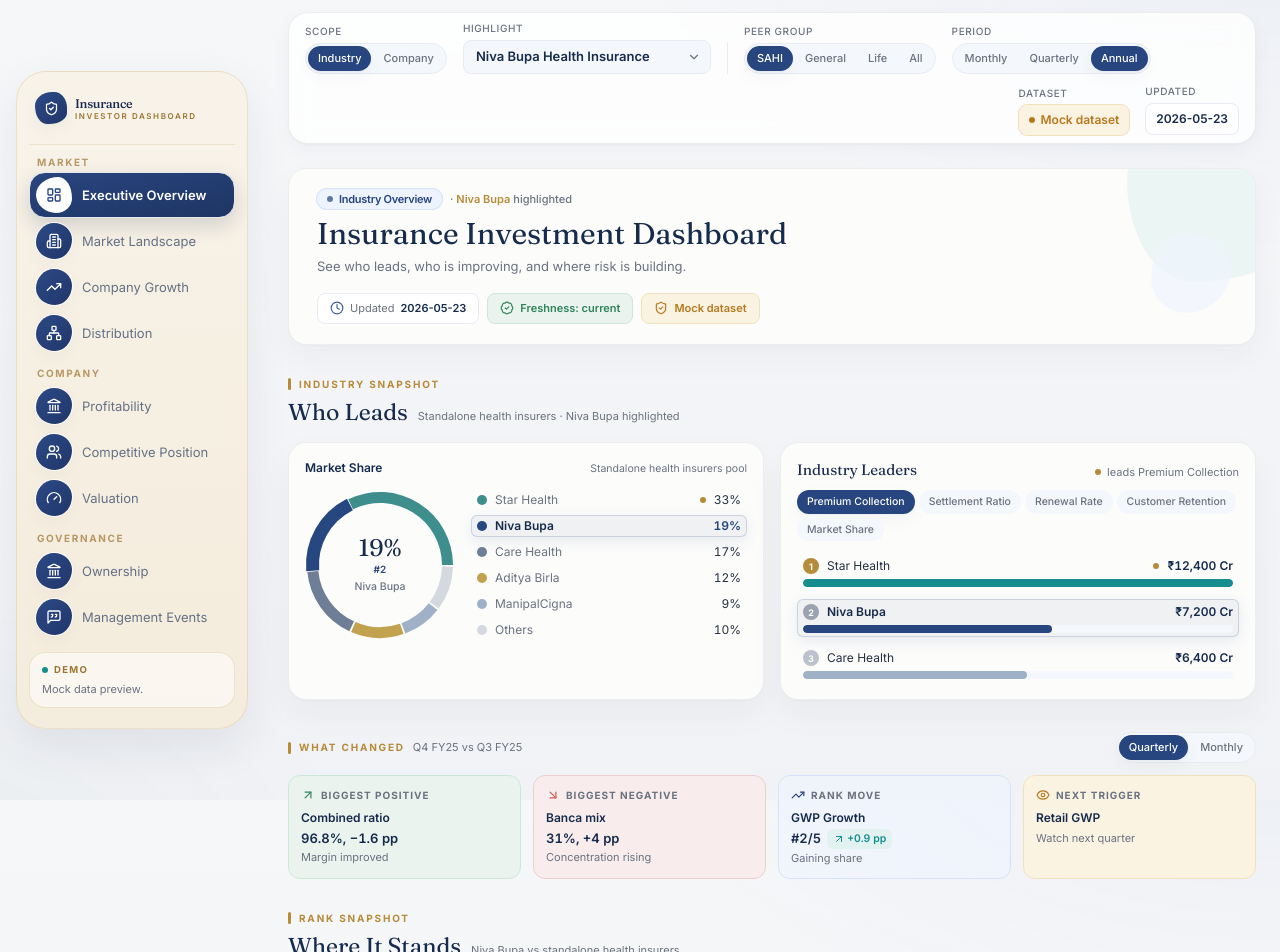
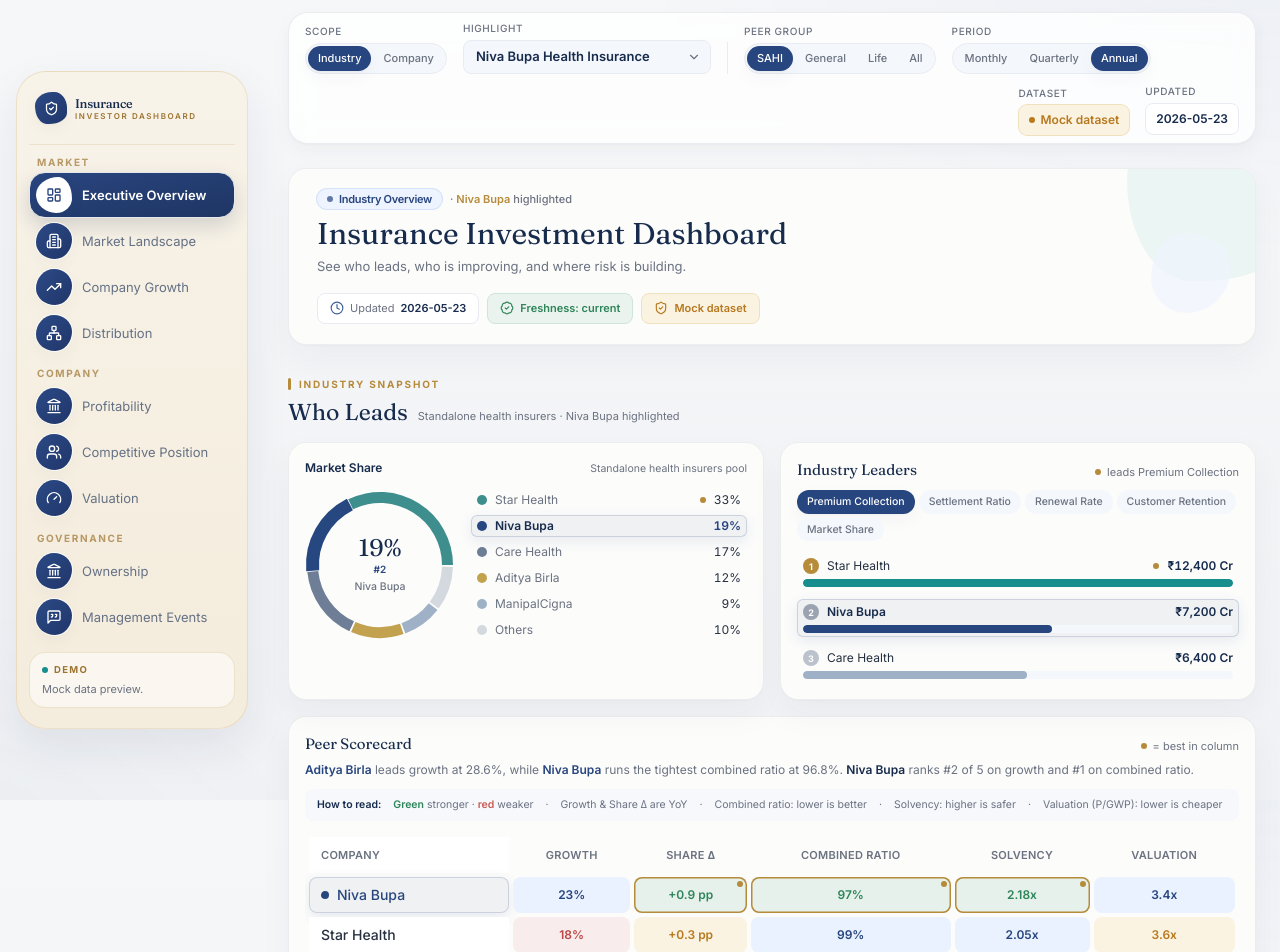
Before and after one commit to techmuns/healthinsurance, a React (Vite) app: page / in a window 1280 px wide. Shown: the top 952 px of the page. Built offline with nearby package versions, Linux system fonts and the light colour scheme.

Commit message:
Restore Peer Scorecard heatmap to Industry Snapshot
https://claude.ai/code/session_01DyoNQdT4Vj9dVSe1CKJDYU

```diff
--- a/src/sections/ExecutiveOverview.tsx
+++ b/src/sections/ExecutiveOverview.tsx
@@ -3,13 +3,15 @@ import { SignalBadge } from '@/components/SignalBadge'
 import { SectionHeading } from '@/components/SectionHeading'
 import { MarketShareDonut } from '@/components/MarketShareDonut'
 import { IndustryLeaders } from '@/components/IndustryLeaders'
+import { Heatmap } from '@/components/Heatmap'
+import { BestInColumnLegend } from '@/components/LeaderDot'
 import { MetricChip } from '@/components/MetricChip'
 import { WhatChangedStrip } from '@/components/WhatChangedStrip'
 import { CompanySignalCard } from '@/components/CompanySignalCard'
 import { PeerRankSnapshot } from '@/components/PeerRankSnapshot'
 import { QuarterlyCalcCard } from '@/components/QuarterlyCalcCard'
 import { useActiveCompany, useFilters } from '@/state/filters'
-import { getFilteredInsurers, getMarketShareSlices } from '@/lib/insurers'
+import { getFilteredInsurers, getMarketShareSlices, getPeerScorecardData } from '@/lib/insurers'
 import { getQuarterlyReview } from '@/lib/review'
 import { DATA_FRESHNESS, PEER_GROUP_LABEL, industryMetrics, insurers } from '@/data/mockData'
 
@@ -27,6 +29,8 @@ export function ExecutiveOverview() {
   const inFiltered = filtered.some((i) => i.id === company.id)
   const peerList = inFiltered ? filtered : insurers.filter((i) => i.peerGroup === company.peerGroup)
   const slices = getMarketShareSlices(filters)
+  const scorecard = getPeerScorecardData(filters)
+  const s = scorecard.summary
   const groupLabel = PEER_GROUP_LABEL[peerGroup]
   const shareContext = peerGroup === 'All' ? 'Premium-weighted, full universe' : `${groupLabel} pool`
 
@@ -99,6 +103,84 @@ export function ExecutiveOverview() {
             <IndustryLeaders insurers={filtered} highlightId={company.id} onSelect={filters.setHighlightedCompany} />
           </div>
         </div>
+
+        {/* Peer scorecard — full width, self-explanatory */}
+        <div className="card-surface card-interactive mt-4 p-4">
+          <div className="flex flex-wrap items-baseline justify-between gap-2">
+            <p className="font-display text-[15px] text-navy-deep">Peer Scorecard</p>
+            <BestInColumnLegend />
+          </div>
+
+          {/* Dynamic one-line takeaway */}
+          <p className="mt-1 text-[12px] leading-relaxed text-ink-secondary">
+            <span className="font-semibold text-navy-primary">{s.growthLeader.shortName}</span> leads growth at{' '}
+            {s.growthLeader.growth.toFixed(1)}%
+            {s.marginByCombined ? (
+              <>
+                , while <span className="font-semibold text-navy-primary">{s.marginLeader.shortName}</span> runs the
+                tightest combined ratio at {s.marginLeader.combinedRatio.toFixed(1)}%
+              </>
+            ) : (
+              <>
+                , while <span className="font-semibold text-navy-primary">{s.marginLeader.shortName}</span> leads on ROE
+                at {s.marginLeader.roe.toFixed(1)}%
+              </>
+            )}
+            .{' '}
+            {s.inGroup ? (
+              <>
+                <span className="font-semibold text-navy-deep">{s.highlighted.shortName}</span> ranks #{s.growthRank} of{' '}
+                {s.count} on growth and #{s.marginRank} on {s.marginByCombined ? 'combined ratio' : 'ROE'}.
+              </>
+            ) : (
+              <>
+                <span className="font-semibold text-navy-deep">{s.highlighted.shortName}</span> sits outside this peer
+                group ({PEER_GROUP_LABEL[s.highlighted.peerGroup].toLowerCase()}).
+              </>
+            )}
+          </p>
+
+          {/* Reading guide */}
+          <div className="mt-2.5 flex flex-wrap items-center gap-x-3 gap-y-1 rounded-lg bg-ice/70 px-3 py-2 text-[10.5px] text-ink-secondary">
+            <span className="font-semibold text-navy-deep">How to read:</span>
+            <span>
+              <span className="font-semibold text-emerald">Green</span> stronger ·{' '}
+              <span className="font-semibold text-coral">red</span> weaker
+            </span>
+            <span>·</span>
+            <span>Growth &amp; Share Δ are YoY</span>
+            <span>·</span>
+            <span>Combined ratio: lower is better</span>
+            <span>·</span>
+            <span>Solvency: higher is safer</span>
+            <span>·</span>
+            <span>Valuation (P/GWP): lower is cheaper</span>
+          </div>
+
+          <div className="mt-3">
+            <Heatmap
+              markBest
+              columns={[
+                { key: 'gwpGrowth', label: 'Growth', format: (v) => `${v.toFixed(0)}%` },
+                { key: 'marketShareChange', label: 'Share Δ', format: (v) => `${v > 0 ? '+' : ''}${v.toFixed(1)} pp` },
+                { key: 'combinedRatio', label: 'Combined Ratio', invert: true, format: (v) => `${v.toFixed(0)}%` },
+                { key: 'solvency', label: 'Solvency', format: (v) => `${v.toFixed(2)}x` },
+                { key: 'valuation', label: 'Valuation', invert: true, format: (v) => `${v.toFixed(1)}x` },
+              ]}
+              rows={scorecard.rows.map((r) => ({
+                label: r.label,
+                focal: r.focal,
+                values: {
+                  gwpGrowth: r.values.growth,
+                  marketShareChange: r.values.marketShareChange,
+                  combinedRatio: r.values.combinedRatio,
+                  solvency: r.values.solvency,
+                  valuation: r.values.valuation,
+                },
+              }))}
+            />
+          </div>
+        </div>
       </section>
 
       {/* C. What Changed — compact visual strip */}
```
